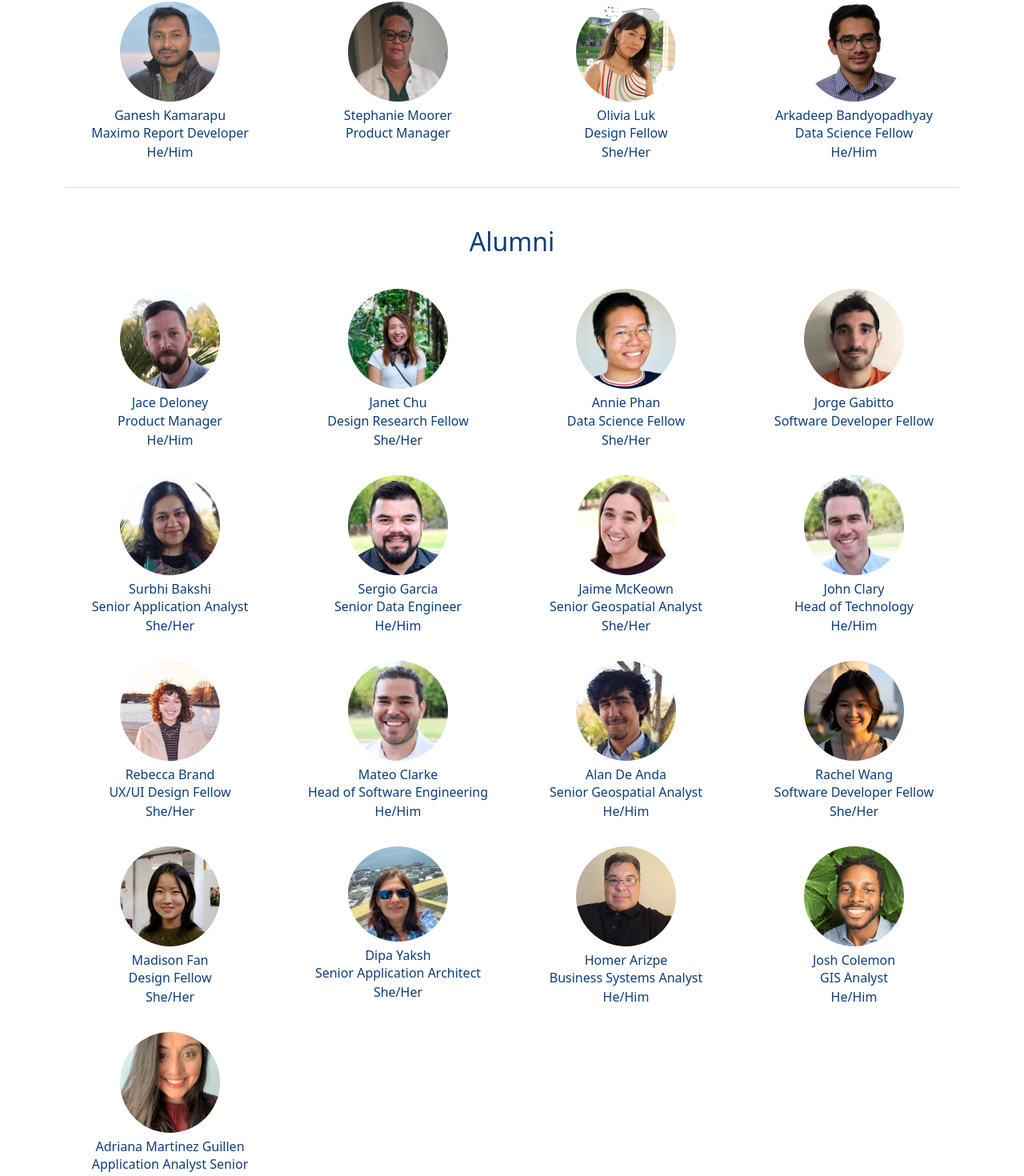
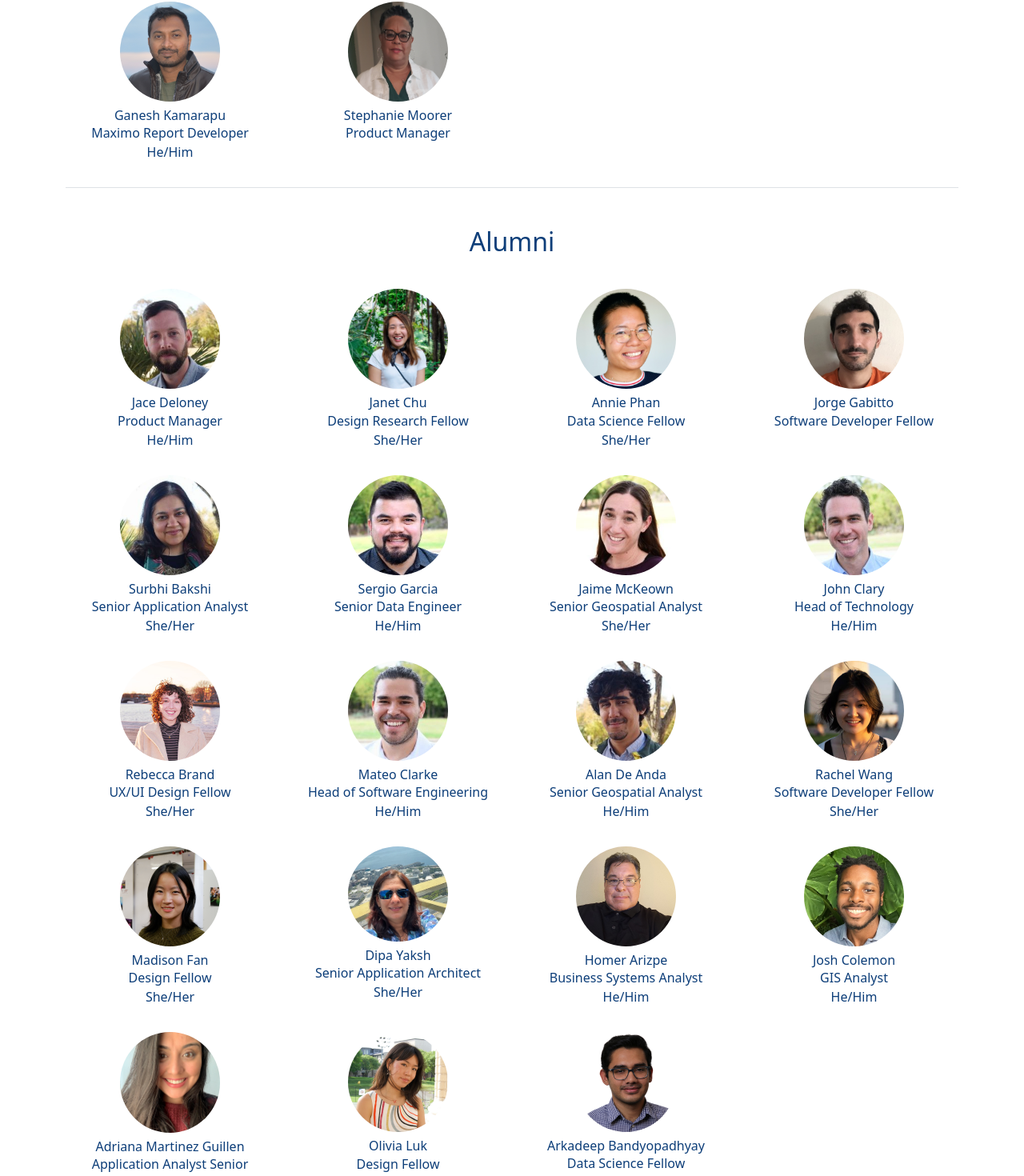
Before and after one commit to cityofaustin/atd-product, a Next.js app: page /about in a window 1280 px wide. Shown: the part 2993-4463 px from the top of the page at 80% size. Built offline with nearby package versions, Linux system fonts and the light colour scheme; no server answers.

Commit message:
offboard Olivia and Arkadeep

```diff
--- a/pages/about/index.js
+++ b/pages/about/index.js
@@ -217,18 +217,6 @@ const TEAM_MEMBERS = [
     pronouns: null,
     src: "assets/headshots/stephanie_moorer.jpg",
   },
-  {
-    name: "Olivia Luk",
-    title: "Design Fellow",
-    pronouns: "She/Her",
-    src: "assets/headshots/Olivia_Luk.jpg",
-  },
-    {
-    name: "Arkadeep Bandyopadhyay",
-    title: "Data Science Fellow",
-    pronouns: "He/Him",
-    src: "assets/headshots/arkadeep_b.jpg",
-  },
 ];
 
 const TEAM_MEMBER_ALUMNI = [
@@ -333,6 +321,18 @@ const TEAM_MEMBER_ALUMNI = [
     title: "Application Analyst Senior",
     pronouns: "She/Her",
     src: "assets/headshots/adriana_martinez.png",
+  },
+  {
+    name: "Olivia Luk",
+    title: "Design Fellow",
+    pronouns: "She/Her",
+    src: "assets/headshots/Olivia_Luk.jpg",
+  },
+    {
+    name: "Arkadeep Bandyopadhyay",
+    title: "Data Science Fellow",
+    pronouns: "He/Him",
+    src: "assets/headshots/arkadeep_b.jpg",
   },
 ];
 
```
